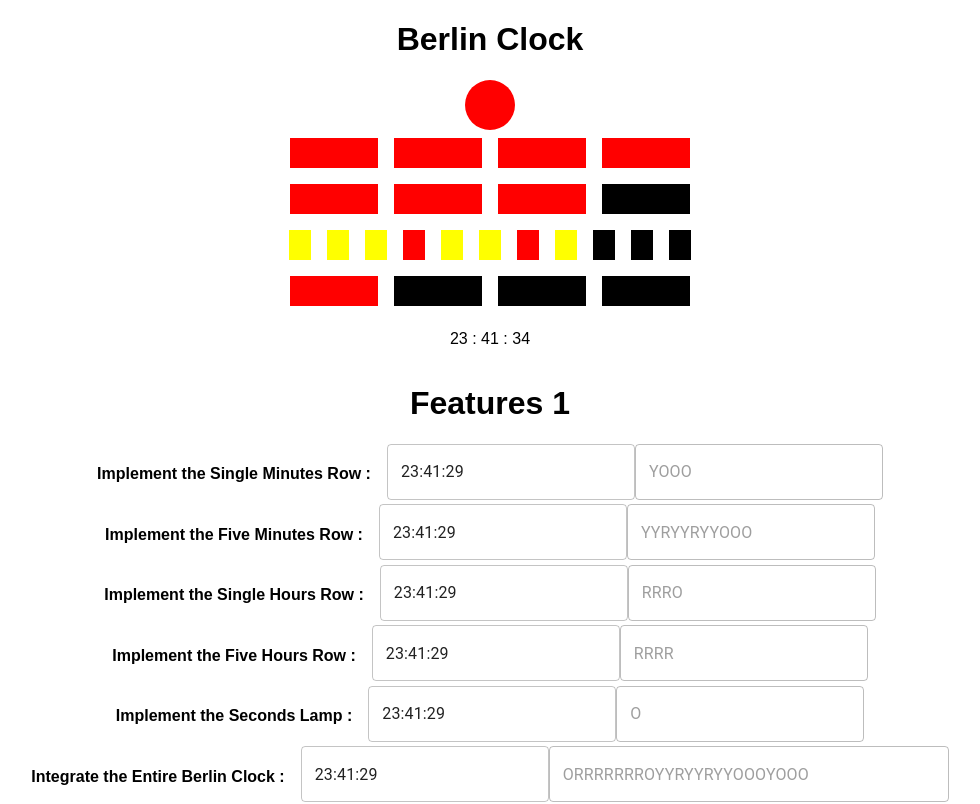
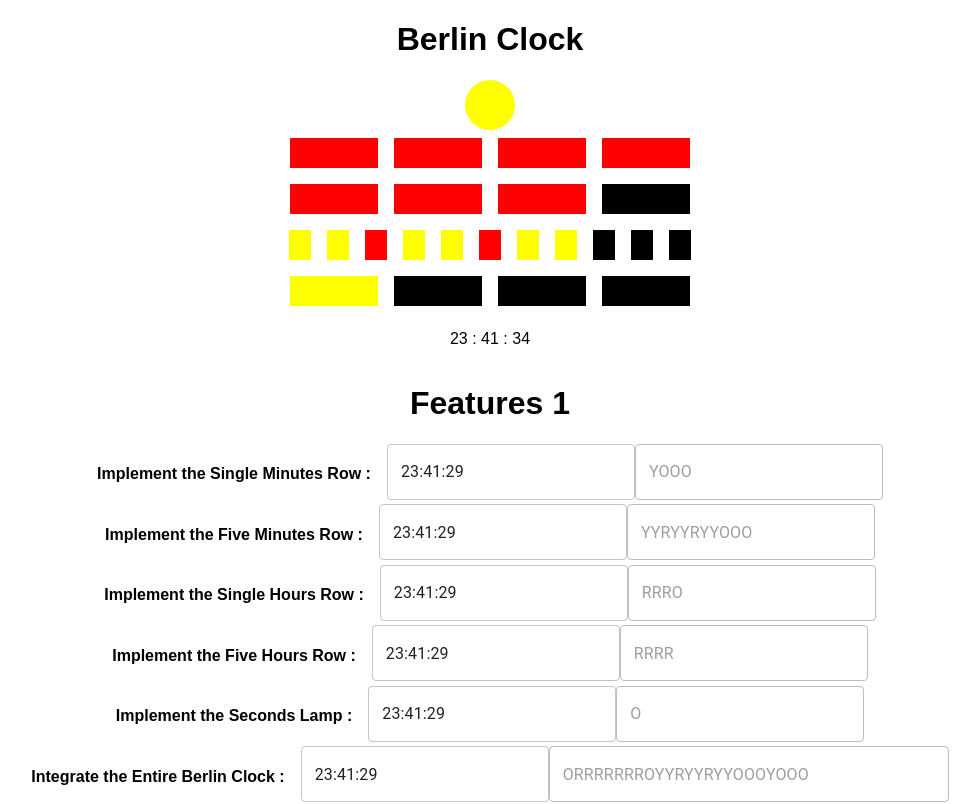
Before and after one commit to Jocelyn10/berlin-clock-react, a React (Create React App) app: page / in a window 1280 px wide. Shown: the top 804 px of the page, without its empty margins (150-1130 px from the left). Built offline with nearby package versions, Linux system fonts and the light colour scheme.

Commit message:
fix: background for berlin clock components

```diff
--- a/src/components/FiveMinutes/index.jsx
+++ b/src/components/FiveMinutes/index.jsx
@@ -11,7 +11,7 @@ const getLedsFromTime = time => {
     .map((_, index) => index < leds)
 }
 
-const isThird = index => index !== 0 && index % 3 === 0
+const isThird = index => index !== 0 && ((index + 1) % 3) === 0
 
 const Led = styled(SmallLed)`
   background-color: ${({ active, isThird }) =>
--- a/src/components/Seconds/index.jsx
+++ b/src/components/Seconds/index.jsx
@@ -4,5 +4,5 @@ export default styled.div`
   border-radius: 50%;
   width: 50px;
   height: 50px;
-  background-color: ${({ time }) => (time.getSeconds() % 2 ? 'black' : 'red')};
+  background-color: ${({ time }) => (time.getSeconds() % 2 ? 'black' : 'yellow')};
 `
--- a/src/components/SingleHours/index.jsx
+++ b/src/components/SingleHours/index.jsx
@@ -4,7 +4,7 @@ import styled from 'styled-components'
 import Row from '../Row'
 import { LargeLed } from '../Leds'
 
-const getLastDigit = number => Number.parseInt(number.toString().slice(-1), 10)
+const getLastDigit = number => parseInt(number % 5)
 
 const between = max => number => min => number >= min && number <= max
 
--- a/src/components/SingleMinutes/index.jsx
+++ b/src/components/SingleMinutes/index.jsx
@@ -4,7 +4,7 @@ import styled from 'styled-components'
 import Row from '../Row'
 import { LargeLed } from '../Leds'
 
-const getLastDigit = number => Number.parseInt(number.toString().slice(-1), 10)
+const getLastDigit = number => parseInt(number % 5)
 
 const between = max => number => min => number >= min && number <= max
 
@@ -22,7 +22,7 @@ const getLedsFromTime = time => {
 }
 
 const Led = styled(LargeLed)`
-  background-color: ${({ active }) => (active ? 'red' : 'black')};
+  background-color: ${({ active }) => (active ? 'yellow' : 'black')};
 `
 /**
  *
```
